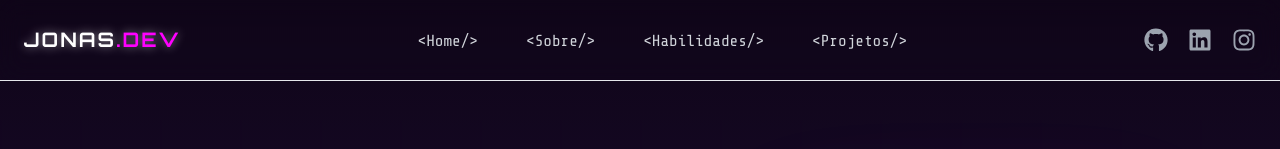
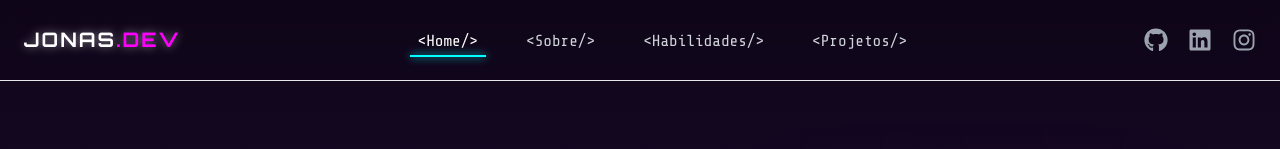
Before and after one commit to JonasNogueiraS/jonasdev-portfolio, a React (Vite) app: page / in a window 1280 px wide. Shown: the top 149 px of the page. Built offline with nearby package versions, Linux system fonts and the light colour scheme.

Commit message:
feature: adicionado rolagem suave

```diff
--- a/src/components/navbar/MobileMenu.tsx
+++ b/src/components/navbar/MobileMenu.tsx
@@ -7,12 +7,14 @@ interface MobileMenuProps {
   isOpen: boolean;
   onToggle: () => void;
   navLinks: NavLinkItem[];
+  activeHref?: string;
 }
 
 export default function MobileMenu({
   isOpen,
   onToggle,
   navLinks,
+  activeHref,
 }: MobileMenuProps) {
   return (
     <div className="md:hidden">
@@ -44,6 +46,7 @@ export default function MobileMenu({
                 href={link.href}
                 variant="mobile"
                 onClick={onToggle}
+                isActive={link.href === activeHref}
               />
             ))}
           </div>
--- a/src/components/navbar/NavLink.tsx
+++ b/src/components/navbar/NavLink.tsx
@@ -3,6 +3,7 @@ interface NavLinkProps {
   href: string;
   onClick?: () => void;
   variant?: "desktop" | "mobile";
+  isActive?: boolean;
 }
 
 export default function NavLink({
@@ -10,26 +11,43 @@ export default function NavLink({
   href,
   onClick,
   variant,
+  isActive = false,
 }: NavLinkProps) {
-
 
   if (variant === "mobile") {
     return (
       <a
         href={href}
         onClick={onClick}
-        className="block font-mono text-gray-300 hover:text-synth-secondary hover:bg-white/5 px-4 py-3 rounded-md text-lg transition-colors border-l-2 border-transparent hover:border-synth-primary"
+        aria-current={isActive ? "true" : undefined}
+        className={`block font-mono px-4 py-3 rounded-md text-lg transition-colors border-l-2 ${
+          isActive
+            ? "text-synth-secondary bg-white/5 border-synth-primary"
+            : "text-gray-300 border-transparent hover:text-synth-secondary hover:bg-white/5 hover:border-synth-primary"
+        }`}
       >
         &lt;{name}/&gt;
       </a>
     );
   }
   return (
-    <a href={href} className="relative group px-2 py-1">
-      <span className="relative z-10 font-mono text-base text-gray-300 group-hover:text-white transition-colors duration-300">
+    <a
+      href={href}
+      aria-current={isActive ? "true" : undefined}
+      className="relative group px-2 py-1"
+    >
+      <span
+        className={`relative z-10 font-mono text-base transition-colors duration-300 ${
+          isActive ? "text-white" : "text-gray-300 group-hover:text-white"
+        }`}
+      >
         &lt;{name}/&gt;
       </span>
-      <span className="absolute bottom-0 left-0 w-0 h-0.5 bg-synth-secondary transition-all duration-300 group-hover:w-full shadow-[0_0_8px_theme(colors.synth.secondary)]" />
+      <span
+        className={`absolute bottom-0 left-0 h-0.5 bg-synth-secondary transition-all duration-300 shadow-[0_0_8px_theme(colors.synth.secondary)] ${
+          isActive ? "w-full" : "w-0 group-hover:w-full"
+        }`}
+      />
     </a>
   );
 }
--- a/src/components/navbar/Navbar.tsx
+++ b/src/components/navbar/Navbar.tsx
@@ -4,6 +4,7 @@ import NavLink from "./NavLink";
 import SocialLinks from "./SocialLinks";
 import MobileMenu from "./MobileMenu";
 import { navItems } from "@/data/navData";
+import { useActiveSection } from "@/hooks/useActiveSection";
 
 export interface NavbarProps {
   className?: string;
@@ -13,6 +14,10 @@ export default function Navbar({
   className = "",
 }: NavbarProps) {
   const [isMenuOpen, setIsMenuOpen] = useState<boolean>(false);
+  const activeId = useActiveSection(
+    navItems.map((item) => item.href.replace("#", ""))
+  );
+  const activeHref = `#${activeId}`;
 
   return (
     <nav
@@ -24,7 +29,12 @@ export default function Navbar({
 
         <div className="hidden md:flex items-center gap-8 ">
           {navItems.map((item) => (
-            <NavLink key={item.name} name={item.name} href={item.href} />
+            <NavLink
+              key={item.name}
+              name={item.name}
+              href={item.href}
+              isActive={item.href === activeHref}
+            />
           ))}
         </div>
 
@@ -34,6 +44,7 @@ export default function Navbar({
           isOpen={isMenuOpen}
           onToggle={() => setIsMenuOpen(!isMenuOpen)}
           navLinks={navItems}
+          activeHref={activeHref}
         />
       </div>
     </nav>
--- /dev/null
+++ b/src/hooks/useActiveSection.ts
@@ -0,0 +1,53 @@
+import { useEffect, useState } from "react";
+
+/** Altura da navbar fixa em px (h-20 = 5rem). */
+const NAVBAR_HEIGHT = 80;
+
+/**
+ * Percentual da altura da viewport (a partir do rodapé) ignorado na
+ * detecção. Quanto MAIOR, mais cedo a seção é marcada como ativa.
+ */
+const ACTIVATION_OFFSET = 60;
+
+/**
+ * Observa as seções da página e retorna o `id` da que está ativa
+ * (mais próxima do topo da viewport, logo abaixo da navbar fixa).
+ */
+export function useActiveSection(sectionIds: string[]): string {
+  const [activeId, setActiveId] = useState<string>(sectionIds[0] ?? "");
+
+  useEffect(() => {
+    const elements = sectionIds
+      .map((id) => document.getElementById(id))
+      .filter((el): el is HTMLElement => el !== null);
+
+    if (elements.length === 0) return;
+
+    const observer = new IntersectionObserver(
+      (entries) => {
+        // dentre as seções visíveis, escolhe a mais próxima do topo
+        const visible = entries
+          .filter((entry) => entry.isIntersecting)
+          .sort(
+            (a, b) => a.boundingClientRect.top - b.boundingClientRect.top
+          );
+
+        if (visible.length > 0) {
+          setActiveId(visible[0].target.id);
+        }
+      },
+      {
+        // topo: compensa a navbar fixa; base: ignora a parte inferior
+        // da tela para ativar a seção quando ela sobe o suficiente
+        rootMargin: `-${NAVBAR_HEIGHT}px 0px -${ACTIVATION_OFFSET}% 0px`,
+        threshold: 0,
+      }
+    );
+
+    elements.forEach((el) => observer.observe(el));
+    return () => observer.disconnect();
+    // eslint-disable-next-line react-hooks/exhaustive-deps
+  }, [sectionIds.join(",")]);
+
+  return activeId;
+}
--- a/src/index.css
+++ b/src/index.css
@@ -2,6 +2,19 @@
 @tailwind base;
 @tailwind components;
 @tailwind utilities;
+@layer base {
+  html {
+    scroll-behavior: smooth;
+    /* Compensa a navbar fixa (h-20 = 5rem) ao rolar até uma âncora */
+    scroll-padding-top: 5rem;
+  }
+
+  @media (prefers-reduced-motion: reduce) {
+    html {
+      scroll-behavior: auto;
+    }
+  }
+}
 @layer utilities {
   .text-stroke {
     color: transparent;
```
